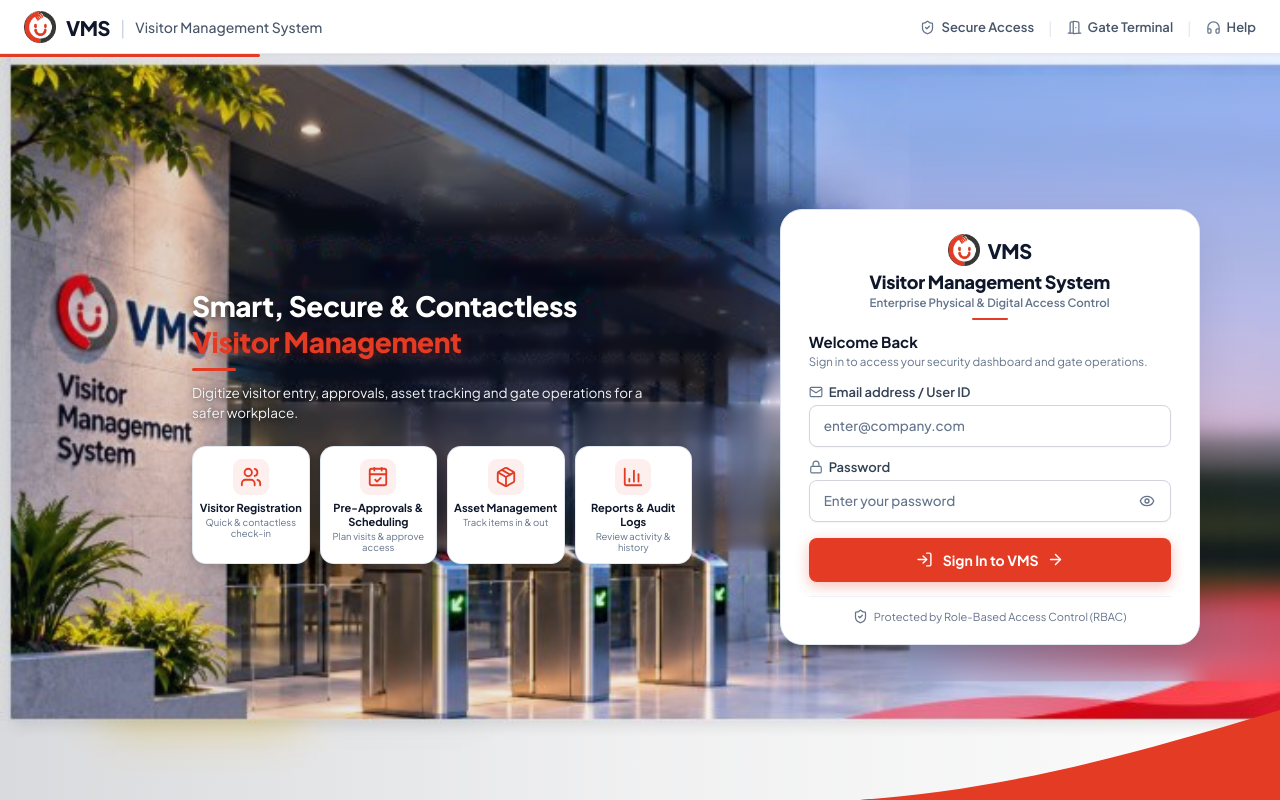
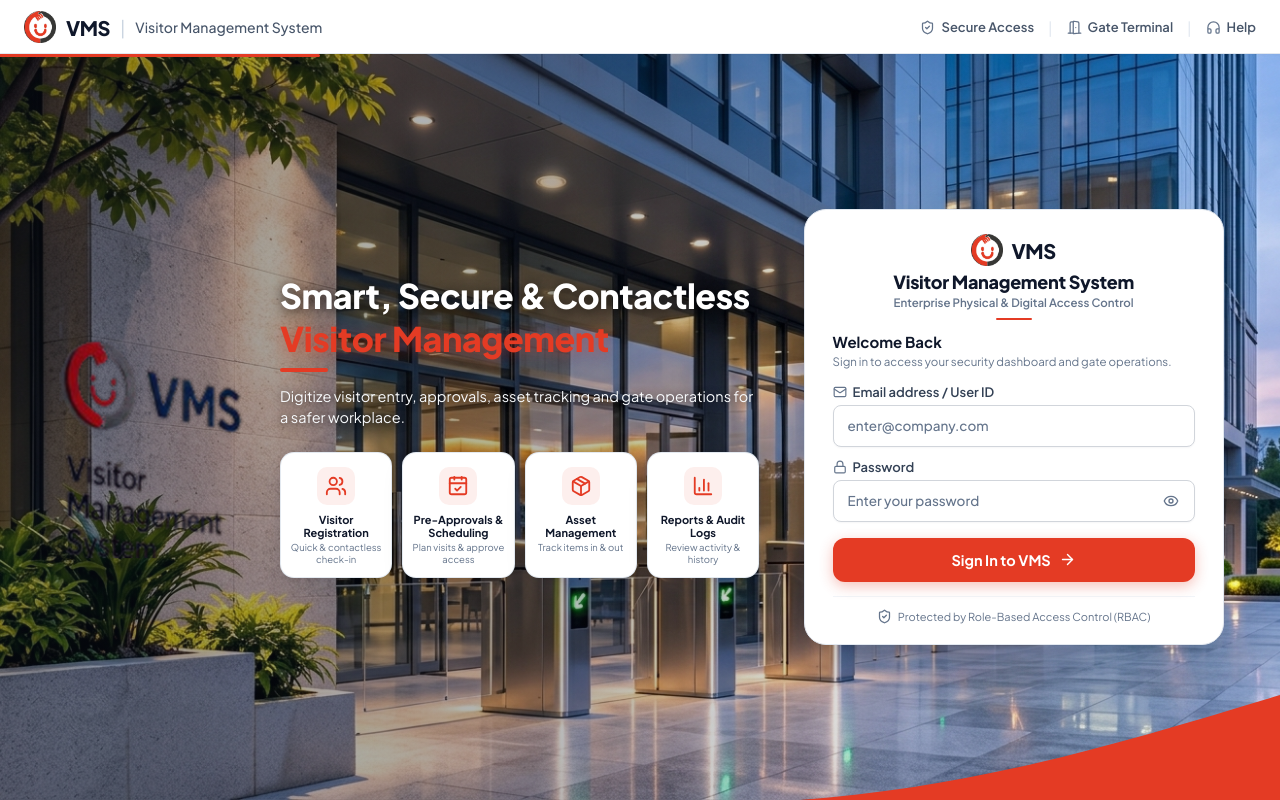
Before and after one commit to akhilraina009/vms-project, a React (Vite) app in the folder frontend/: page / in a window 1280 px wide. Built offline with nearby package versions, Linux system fonts and the light colour scheme.

Commit message:
feat(login): calibrate desktop UI alignment, typography and clean high-res backdrop

```diff
--- a/frontend/src/Login.css
+++ b/frontend/src/Login.css
@@ -138,7 +138,7 @@
   top: 0;
   left: 0;
   height: 100%;
-  width: 260px;
+  width: 320px;
   background: #e43b24;
   border-radius: 0 2px 2px 0;
 }
@@ -367,7 +367,8 @@
 .vms-stage-backdrop-gradient {
   position: absolute;
   inset: 0;
-  background: linear-gradient(to right, rgba(15, 23, 42, 0.15) 0%, rgba(15, 23, 42, 0.05) 50%, transparent 100%);
+  background: linear-gradient(to right, rgba(10, 16, 30, 0.42) 0%, rgba(10, 16, 30, 0.30) 42%, rgba(10, 16, 30, 0.08) 75%, transparent 100%);
+  pointer-events: none;
 }
 
 /* Mobile Hero Banner (Hidden on Desktop) */
@@ -414,36 +415,36 @@
 }
 
 .vms-hero-headline-white {
-  font-size: 28px;
+  font-size: 34px;
   font-weight: 800;
   letter-spacing: -0.4px;
   color: #ffffff;
-  text-shadow: 0 2px 10px rgba(0, 0, 0, 0.6);
+  text-shadow: 0 2px 12px rgba(0, 0, 0, 0.7);
 }
 
 .vms-hero-headline-red {
-  font-size: 28px;
+  font-size: 34px;
   font-weight: 800;
   letter-spacing: -0.4px;
   color: #e43b24;
-  text-shadow: 0 2px 12px rgba(228, 59, 36, 0.35);
+  text-shadow: 0 2px 14px rgba(228, 59, 36, 0.4);
 }
 
 .vms-hero-red-line {
-  width: 44px;
-  height: 3px;
+  width: 48px;
+  height: 3.5px;
   background: #e43b24;
   border-radius: 2px;
-  margin: 0 0 12px;
+  margin: 10px 0 14px;
 }
 
 .vms-hero-description {
-  font-size: 13.5px;
+  font-size: 14.5px;
   line-height: 1.45;
-  color: #f1f5f9;
-  max-width: 460px;
+  color: #f8fafc;
+  max-width: 490px;
   margin: 0;
-  text-shadow: 0 1px 6px rgba(0, 0, 0, 0.65);
+  text-shadow: 0 1px 8px rgba(0, 0, 0, 0.7);
 }
 
 /* 4 Capability Cards (Horizontal row on desktop) */
@@ -460,21 +461,21 @@
   display: none;
 }
 
+/* Hide prefix icon on desktop, show only on mobile */
 .vms-btn-prefix-icon {
-  flex-shrink: 0;
-  margin-right: 2px;
+  display: none;
 }
 
 .vms-capability-card {
   background: #ffffff;
   border: 1px solid rgba(226, 232, 240, 0.95);
   border-radius: 14px;
-  padding: 12px 6px 10px;
+  padding: 14px 8px 12px;
   display: flex;
   flex-direction: column;
   align-items: center;
   text-align: center;
-  box-shadow: 0 8px 20px -4px rgba(15, 23, 42, 0.12), 0 2px 6px rgba(0, 0, 0, 0.05);
+  box-shadow: 0 10px 24px -4px rgba(15, 23, 42, 0.12), 0 2px 6px rgba(0, 0, 0, 0.05);
   transition: transform 0.15s ease, box-shadow 0.15s ease;
 }
 
@@ -484,14 +485,14 @@
 }
 
 .vms-cap-icon-box {
-  width: 36px;
-  height: 36px;
-  border-radius: 9px;
+  width: 38px;
+  height: 38px;
+  border-radius: 10px;
   background: rgba(228, 59, 36, 0.08);
   display: flex;
   align-items: center;
   justify-content: center;
-  margin-bottom: 6px;
+  margin-bottom: 8px;
 }
 
 .vms-cap-icon {
@@ -730,9 +731,9 @@
   margin-top: 4px;
   background: #e43b24;
   border: none;
-  border-radius: 8px;
+  border-radius: 12px;
   color: #ffffff;
-  font-size: 14px;
+  font-size: 14.5px;
   font-weight: 700;
   display: inline-flex;
   align-items: center;
@@ -800,8 +801,8 @@
   position: absolute;
   bottom: 0;
   right: 0;
-  width: 420px;
-  height: 90px;
+  width: 480px;
+  height: 105px;
   pointer-events: none;
   z-index: 5;
   overflow: hidden;
@@ -838,13 +839,21 @@
   }
 
   .vms-login-content-grid {
+    max-width: 1380px;
     height: 100%;
     max-height: 100%;
     min-height: 0;
+    grid-template-columns: 1.35fr 0.85fr;
+    gap: 28px;
+    padding: 10px 16px;
   }
 
   .vms-login-hero-col {
-    padding-left: 140px;
+    padding-left: 240px; /* Aligns neatly to the right of the stone pillar branding */
+  }
+
+  .vms-capability-cards-grid {
+    max-width: 530px;
   }
 }
 
```
Also changed, not shown: frontend/public/vms_corporate_entrance_clean.png.
